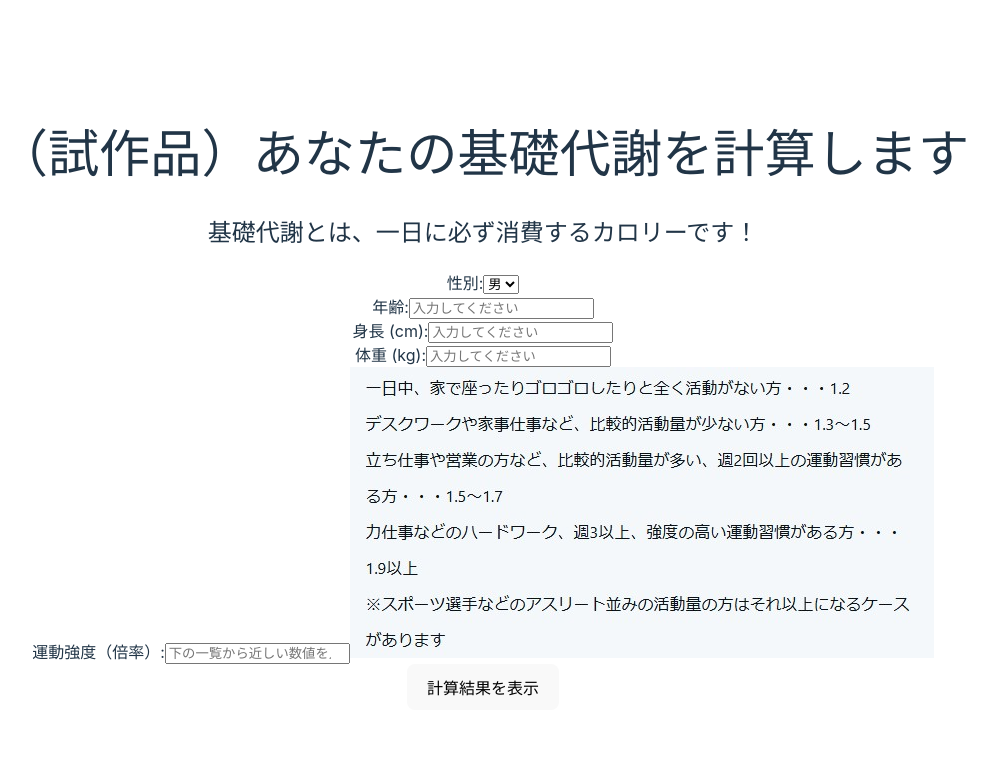
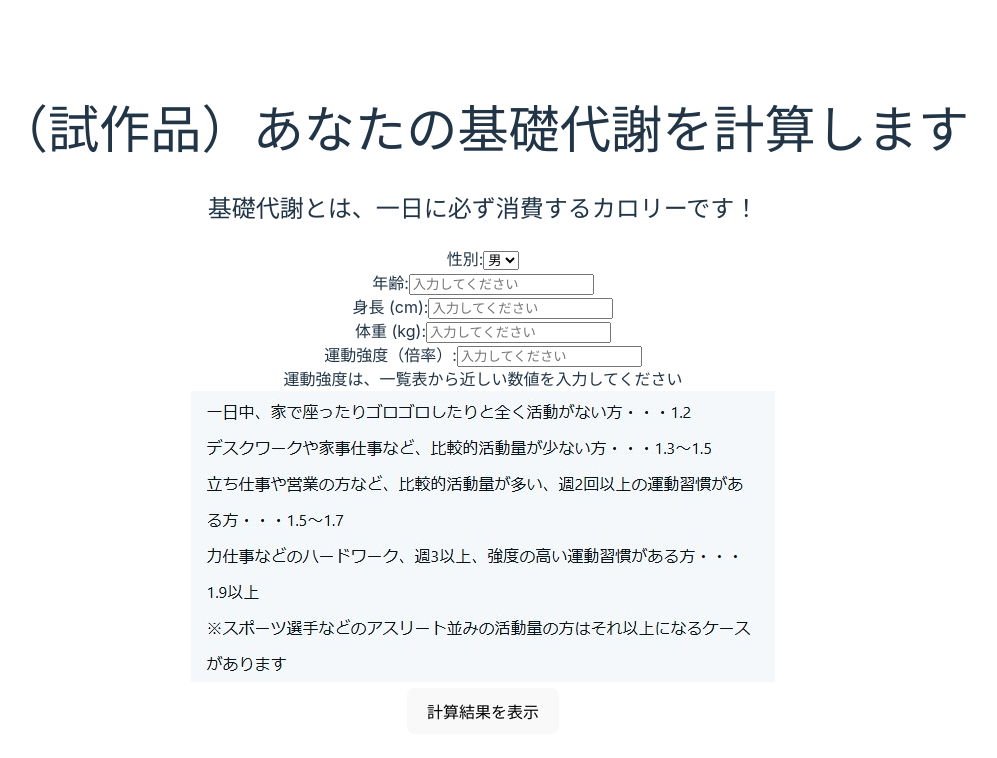
Before and after one commit to y-wkot/BmrFront, a React (Vite) app: page / in a window 1280 px wide. Shown: the top 758 px of the page, without its empty margins (157-1154 px from the left). Built offline with nearby package versions, Linux system fonts and the light colour scheme.

Commit message:
241109f2

```diff
--- a/src/BmrCalculator.tsx
+++ b/src/BmrCalculator.tsx
@@ -110,13 +110,14 @@ const BmrCalculator: React.FC = () => {
           <input
             type="number"
             value={exerciseIntensity}
-            placeholder="下の一覧から近しい数値を入力してください"
+            placeholder="入力してください"
             onChange={(e) =>
               setExerciseIntensity(
                 e.target.value === "" ? "" : Number(e.target.value)
               )
             }
           />
+          <div>運動強度は、一覧表から近しい数値を入力してください</div>
           <img src="/images/kakeritu.jpg" alt="かけりつ一覧表"></img>
         </label>
       </div>
```
